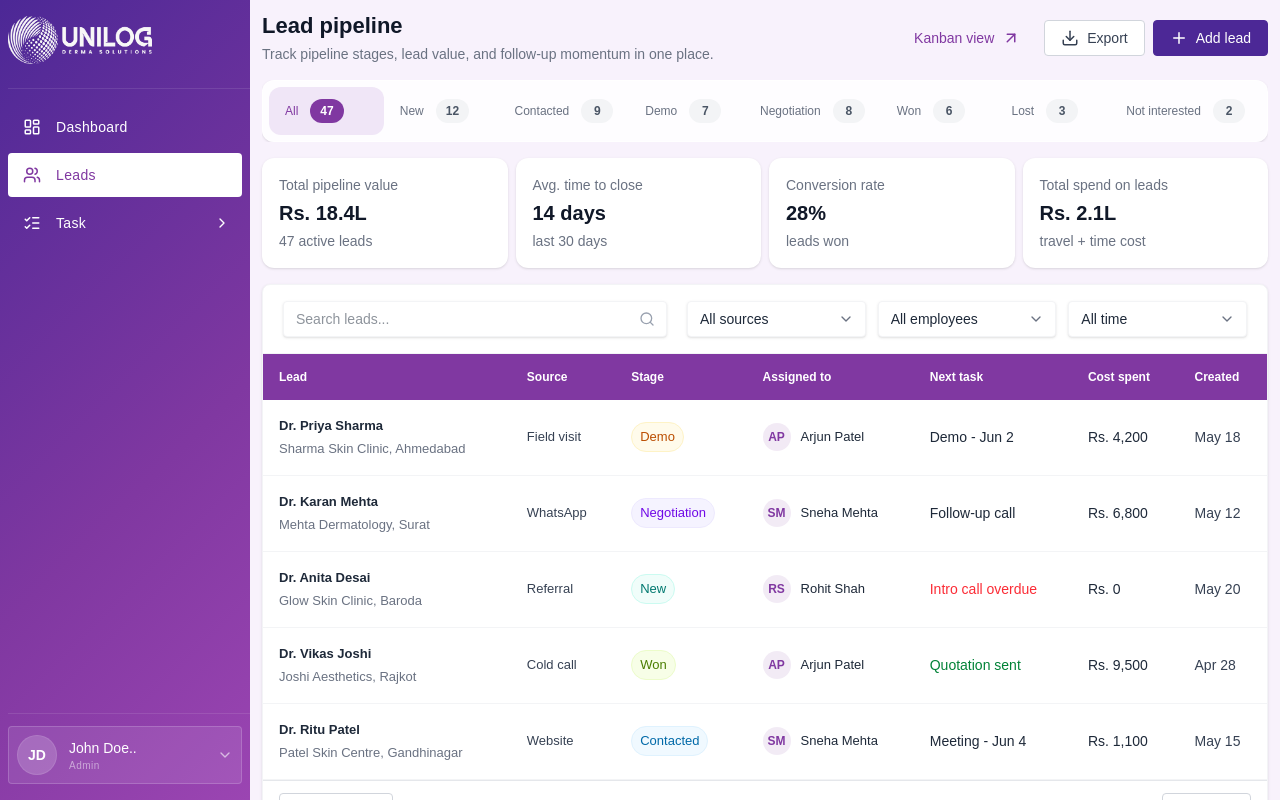
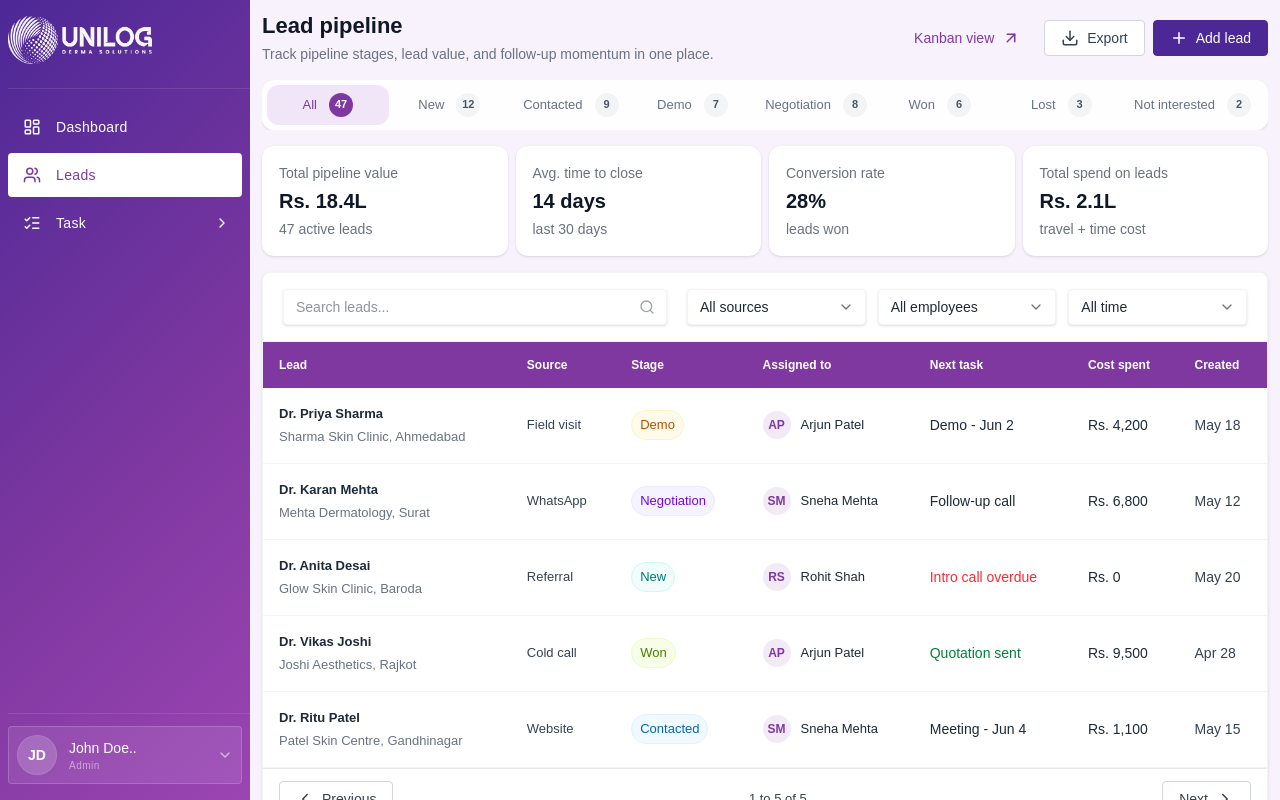
Before and after one commit to AlkamaSunasara00/glowison-erp, a Next.js app: page /leads in a window 1280 px wide. Built offline with nearby package versions, Linux system fonts and the light colour scheme.

Commit message:
make changes

```diff
--- a/src/components/leads/leads.jsx
+++ b/src/components/leads/leads.jsx
@@ -277,7 +277,7 @@ export const Leads = () => {
           <div className="flex flex-col gap-2 sm:flex-row sm:items-center">
             <Button
               variant="ghost"
-              className="justify-start sm:justify-center bg-transparent"
+              className="justify-start sm:justify-center"
               onClick={handleOpenKanban}
               rightIcon={(props) => <Icons name="ArrowUpRight" {...props} />}
             >
@@ -304,7 +304,7 @@ export const Leads = () => {
         </div>
 
         <div className="w-full overflow-x-auto no-scrollbar">
-          <div className="flex w-full min-w-full flex-wrap rounded-xl border border-white/70 bg-white/80 p-1.5 shadow-sm">
+          <div className="flex w-full rounded-xl border border-white/70 bg-white/80 p-1 shadow-sm">
             {stageOptions.map((stage) => {
               const isActive = activeStage === stage.key;
 
@@ -313,25 +313,23 @@ export const Leads = () => {
                   key={stage.key}
                   type="button"
                   onClick={() => setActiveStage(stage.key)}
-                  className={`relative min-w-fit flex-1 rounded-xl px-4 py-3 text-left transition-all duration-200 ${
+                  className={`relative flex-1 min-w-max rounded-xl px-3 py-2 transition-all duration-200 ${
                     isActive
                       ? "bg-secondary text-primary"
                       : "text-gray-600 hover:bg-white hover:text-gray-900"
                   }`}
                 >
-                  <div className="flex w-fit items-center gap-3">
-                    <div>
+                  <div className="flex items-center justify-center gap-3 whitespace-nowrap">
                     <p
-                        className={`text-xs font-medium transition-colors ${
+                      className={`whitespace-nowrap text-[13px] font-medium transition-colors ${
                         isActive ? "text-primary" : "text-gray-500"
                       }`}
                     >
                       {stage.label}
                     </p>
-                    </div>
 
                     <span
-                      className={`inline-flex min-w-8 items-center justify-center rounded-xl px-2.5 py-1 text-xs font-semibold transition-colors ${
+                      className={`inline-flex h-6 w-6 shrink-0 items-center justify-center rounded-full text-[11px] font-semibold transition-colors ${
                         isActive
                           ? "bg-primary text-white"
                           : "bg-gray-100 text-gray-600"
@@ -352,7 +350,9 @@ export const Leads = () => {
               key={metric.title}
               className="rounded-xl border border-white/70 bg-white p-4 shadow-sm"
             >
-              <p className="text-sm font-medium text-gray-500">{metric.title}</p>
+              <p className="text-sm font-medium text-gray-500">
+                {metric.title}
+              </p>
               <p className="mt-1 text-xl font-bold text-gray-900">
                 {metric.value}
               </p>
@@ -515,10 +515,7 @@ export const Leads = () => {
       </div>
 
       {isAddLeadMounted && (
-        <AddLead
-          open={isAddLeadOpen}
-          onClose={handleCloseAddLead}
-        />
+        <AddLead open={isAddLeadOpen} onClose={handleCloseAddLead} />
       )}
 
       {isLeadDetailMounted && (
```
Lines whose indentation alone changed are shown as unchanged.
